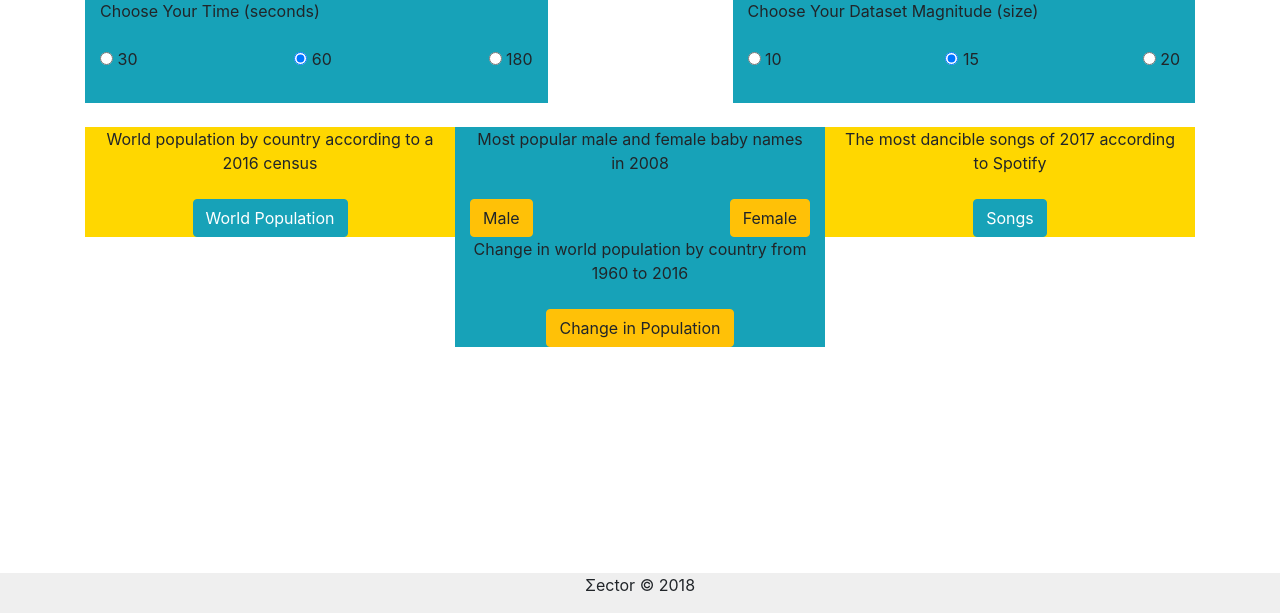
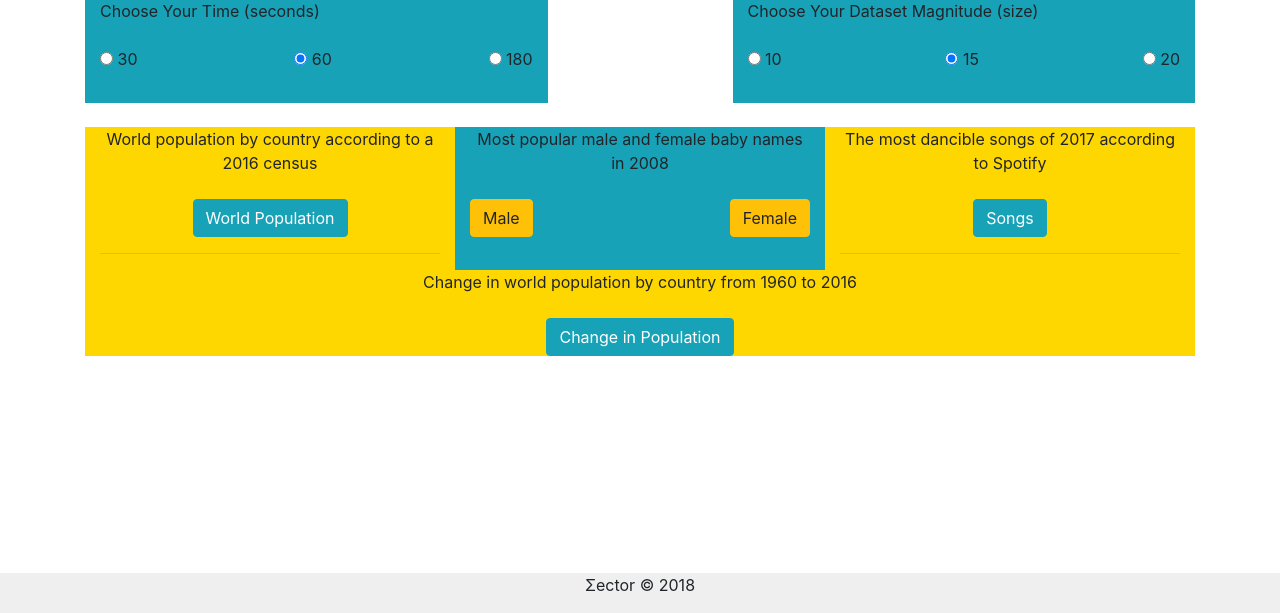
Before and after one commit to khinshankhan/Sector-Data_Visualization, a Flask app: page / in a window 1280 px wide. Shown: the part 187-800 px from the top of the page. Run offline with Flask 2, Linux system fonts and the light colour scheme; some libraries are stand-ins or nearby versions.

Commit message:
rolling with this home page

```diff
--- a/templates/home.html
+++ b/templates/home.html
@@ -70,6 +70,7 @@ Home
 	<center>
           <button type="button" class="btn btn-info" value="1">World Population</button>
 	</center>
+	<hr/>
       </div>
       <div class="col-sm-4" style="background-color:#17A2B8;">
 	<center>Most popular male and female baby names in 2008</center>
@@ -83,14 +84,14 @@ Home
 	<center>
           <button type="button" class="btn btn-info" value="4">Songs</button>
 	</center>
+	<hr/>
       </div>
-      <div class="col-sm-4" style="background-color:white;">
-      </div>
-      <div class="col-sm-4" style="background-color:#17A2B8;">
+      <div class="col-sm-12" style="background-color:#FFD700;">
+
 	<center>Change in world population by country from 1960 to 2016</center>
 	<br>
 	<center>
-          <button type="button" class="btn btn-warning" value="5">Change in Population</button>
+          <button type="button" class="btn btn-info" value="5">Change in Population</button>
 	</center>
       </div>
     </div>
```
